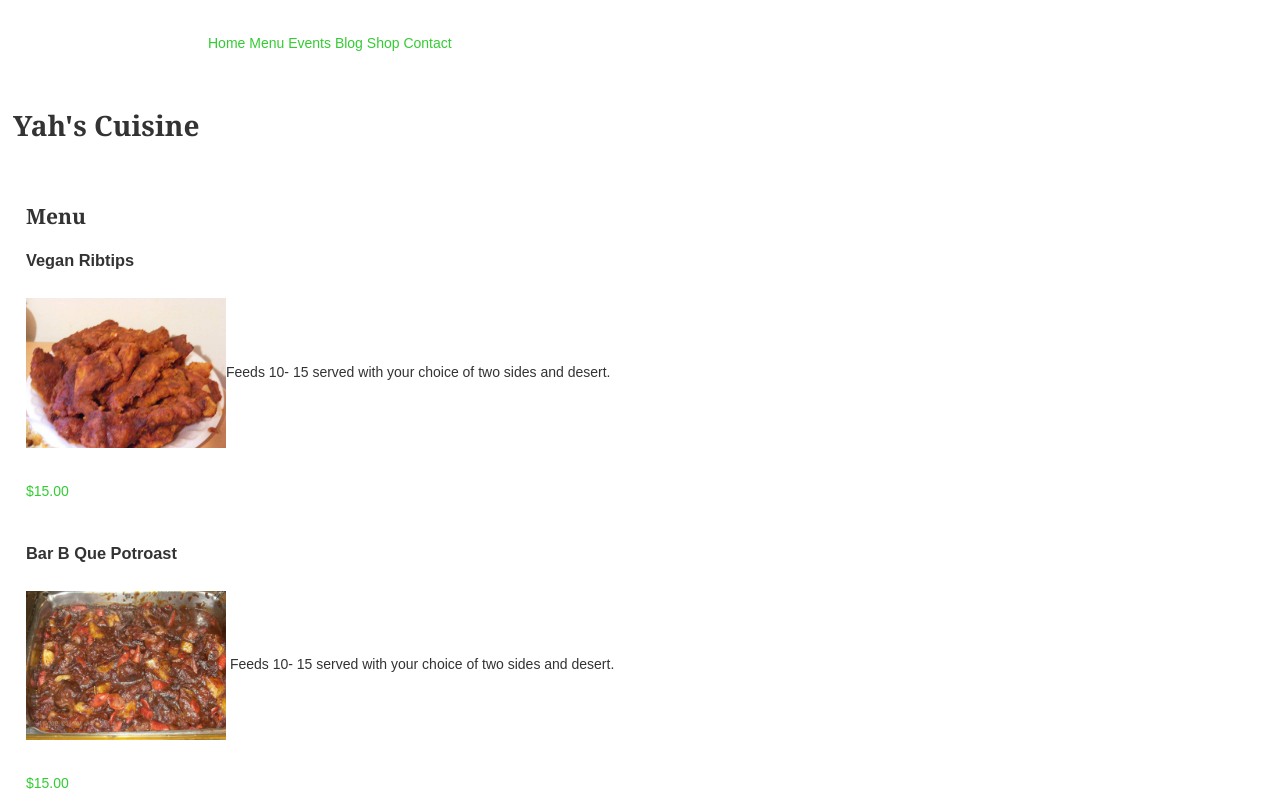
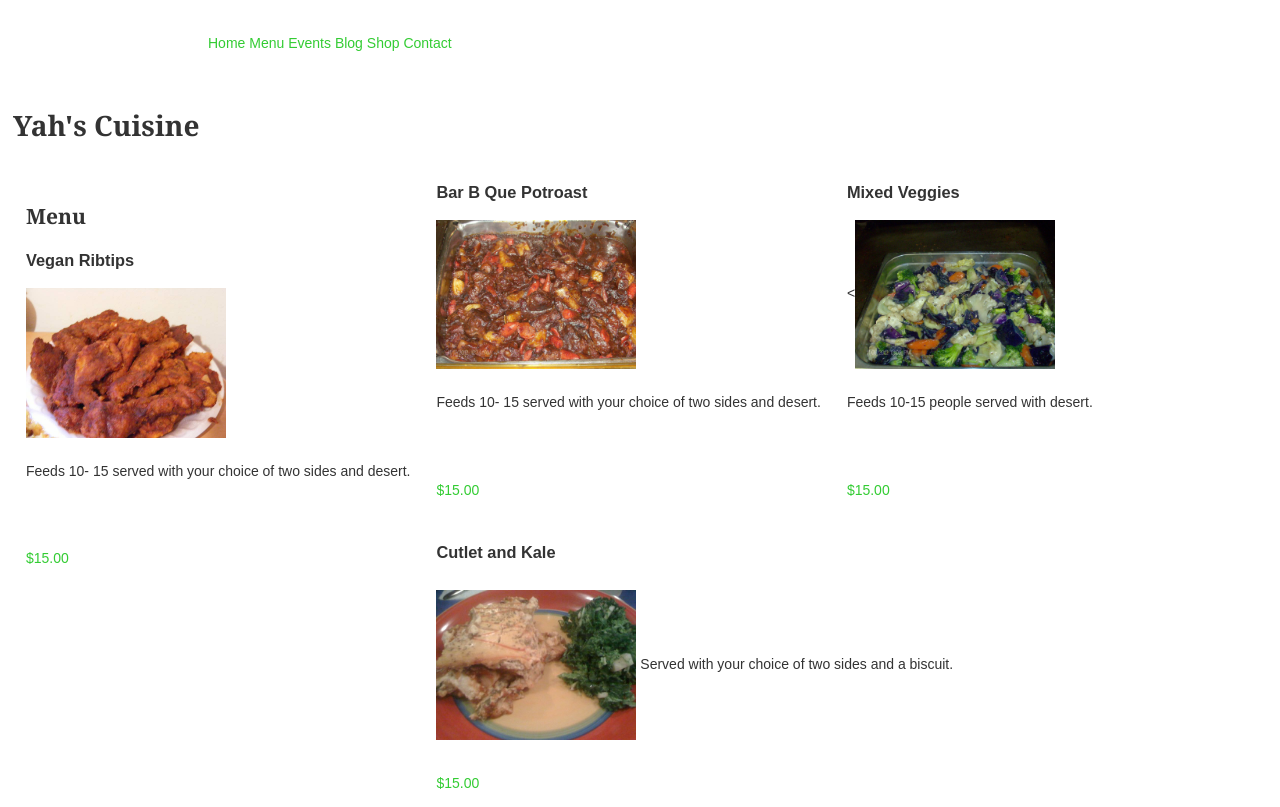
Before and after one commit to Mirajo/yah, a plain HTML site: page menu.html in a window 1280 px wide. Shown: the top 807 px of the page. Drawn offline with Linux system fonts and the light colour scheme; a web font is replaced by a local one.

Commit message:
menu corrections
menu removed p from images

```diff
--- a/menu.html
+++ b/menu.html
@@ -34,22 +34,20 @@
 	<section class="grid_10">
 	<h2>Menu</h2>
 	<h3> Vegan Ribtips</h3>
-	<p> <img src="images/Vegan_ribtips.jpg" width="200" height="200" alt="Yah's Cuisine">Feeds 10- 15 served with your choice of two sides and desert.
+	<img src="images/Vegan_ribtips.jpg" width="200" height="200" alt="Yah's Cuisine">
+	<p>Feeds 10- 15 served with your choice of two sides and desert.<p>
 	 <p><a href="#details">$15.00</a></p>
 	 </section>
 	 <section class="grid_10">
 	<h3>Bar B Que Potroast</h3>
-	<p><img src="images/barbQue_potroast.jpg" width="200" height="200" alt="Yah's Cuisine">
-	Feeds 10- 15 served with your choice of two sides and desert.
-	</p>
+	<img src="images/barbQue_potroast.jpg" width="200" height="200" alt="Yah's Cuisine">
+	<p>Feeds 10- 15 served with your choice of two sides and desert.<p>
 	 <p><a href="#details">$15.00</a></p>
-	 <section class="grid_10">
 	 </section>
 	 <section class="grid_10">
 	<h3> Mixed Veggies</h3>
-	<p> <img src="images/mixed_veggies.jpg" width="200" height="200" alt="Yah's Cuisine">
-	Feeds 10-15 people served with desert.
-	</p>
+	<<img src="images/mixed_veggies.jpg" width="200" height="200" alt="Yah's Cuisine">
+	<p>Feeds 10-15 people served with desert.<p>
 	 <p><a href="#details">$15.00</a></p>
 	 </section>
 	 <section class="grid_10">
```
